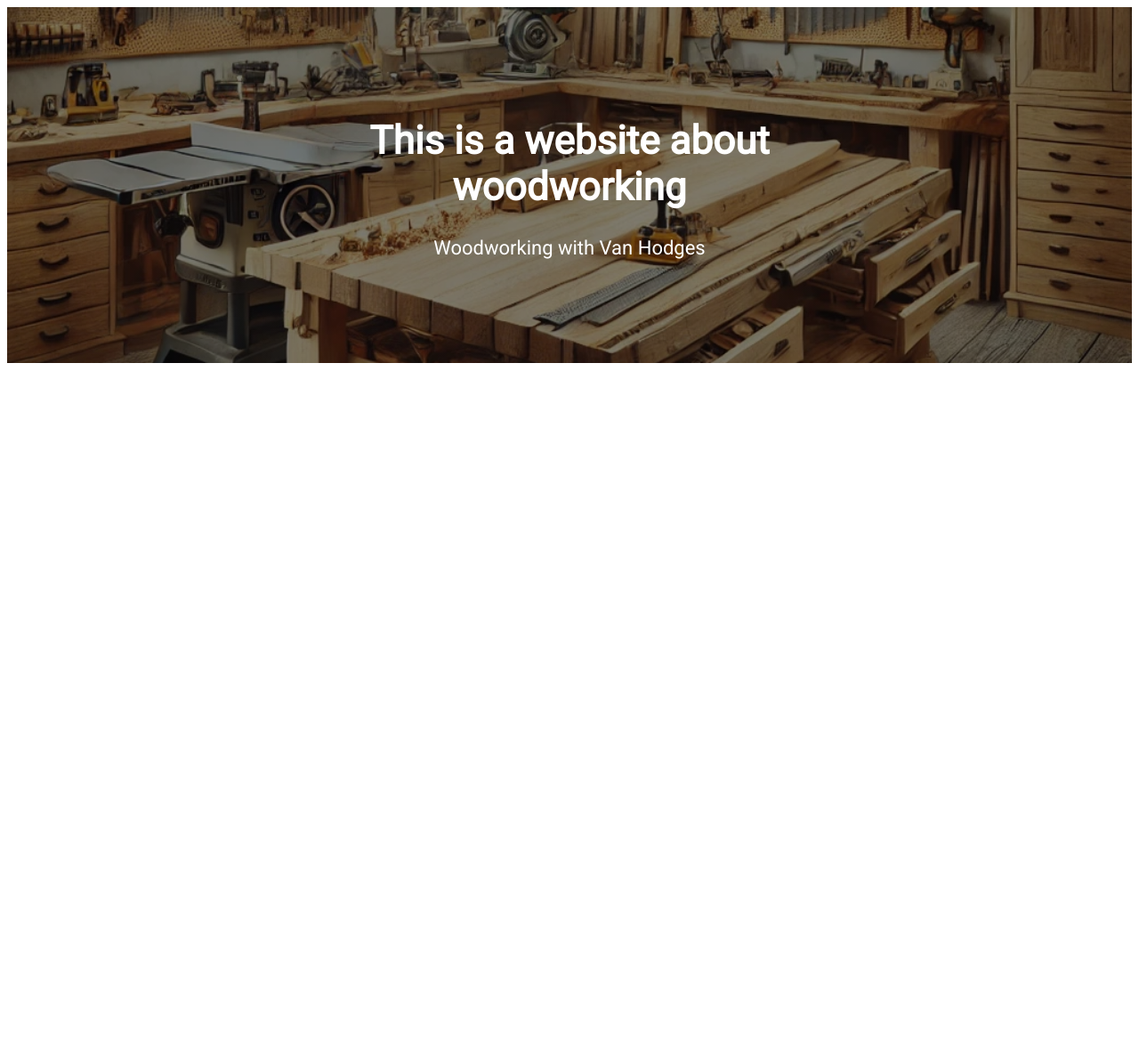
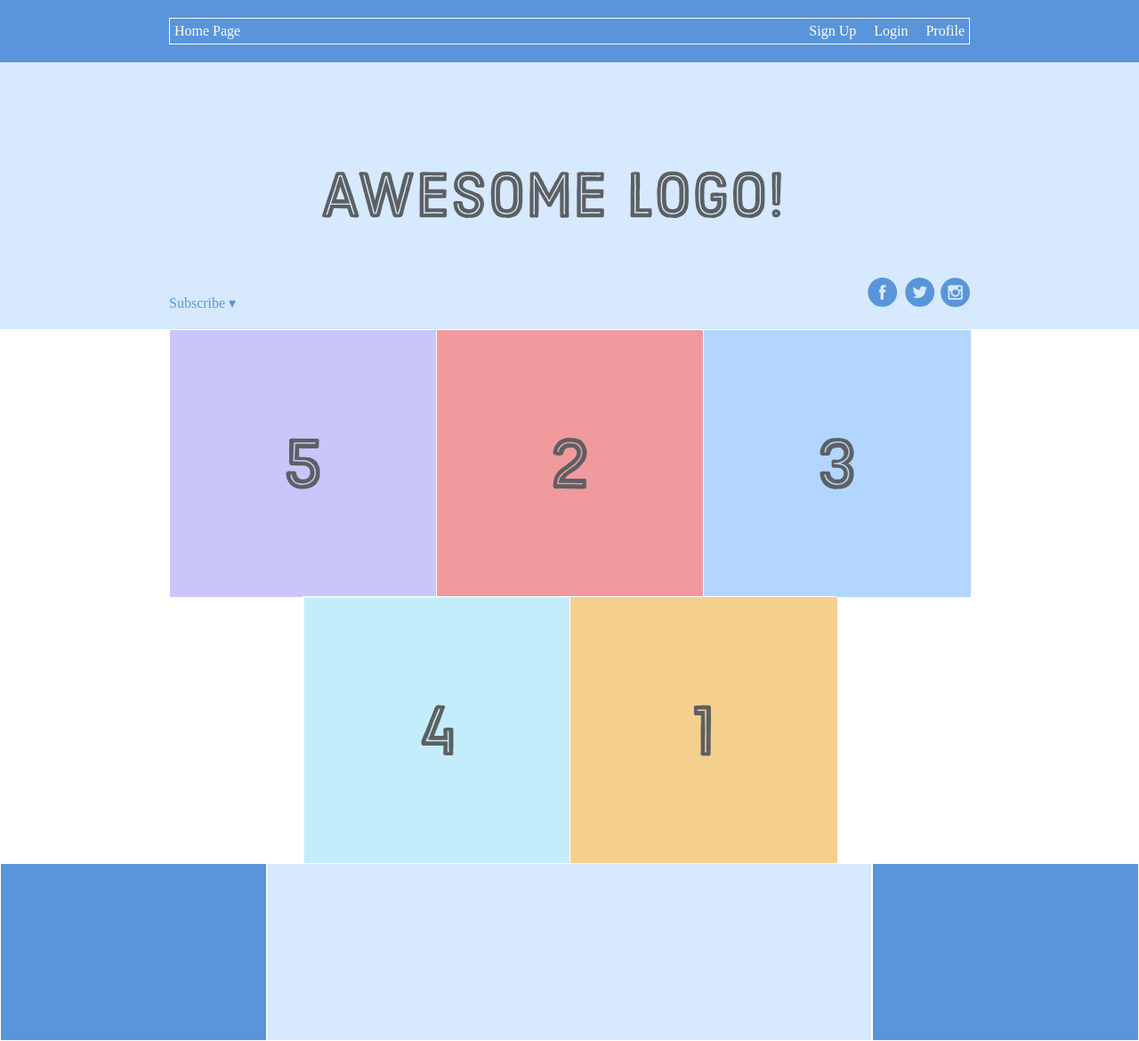
Before and after one commit to vhodgesosu/landing-page, a plain HTML site: page index.html in a window 1280 px wide. Shown: the whole page at 89% size. Before the commit the page ends 808 px from the top, so only its background shows below. Drawn offline with Linux system fonts and the light colour scheme.

Commit message:
Learning flexbox

```diff
--- a/index.html
+++ b/index.html
@@ -8,11 +8,44 @@
     <title>Landing Page</title>
 </head>
 <body>
-    <div class="hero-image">
-        <div class="hero-text">
-            <h1 class="hero-header">This is a website about woodworking</h1>
-            <p>Woodworking with Van Hodges</p>
+    <div class='menu-container'>
+      <div class='menu'>
+        <div class='logo'>Home Page</div>
+        <div class='signup'>Sign Up</div>
+        <div class='login'>Login</div>
+        <div class='profile'>Profile</div>
+      </div>
+    </div>
+    <div class='header-container'>
+        <div class='header'>
+            <div class='subscribe'>Subscribe &#9662;</div>
+            <div class='logo'><img src='images/awesome-logo.svg'/></div>
+            <div class='social'><img src='images/social-icons.svg'/></div>
         </div>
+    </div>
+    <div class='photo-grid-container'>
+        <div class='photo-grid'>
+            <div class='photo-grid-item first-item'>
+                <img src='images/one.svg'/>
+            </div>
+            <div class='photo-grid-item'>
+                <img src='images/two.svg'/>
+            </div>
+            <div class='photo-grid-item'>
+                <img src='images/three.svg'/>
+            </div>
+            <div class='photo-grid-item'>
+                <img src='images/four.svg'/>
+            </div>
+            <div class='photo-grid-item last-item'>
+                <img src='images/five.svg'/>
+            </div>
+        </div>
+    </div>
+    <div class='footer'>
+        <div class='footer-item footer-one'></div>
+        <div class='footer-item footer-two'></div>
+        <div class='footer-item footer-three'></div>
     </div>
 </body>
 </html>
--- a/styles.css
+++ b/styles.css
@@ -1,22 +1,97 @@
-body, html {
-    height: 100%;
-    font-family: 'Roboto';font-size: 22px;
+* {
+  margin: 0;
+  padding: 0;
+  box-sizing: border-box;
 }
 
-.hero-image {
-    background-image: linear-gradient(rgba(0, 0, 0, 0.5), rgba(0, 0, 0, 0.5)), url("images/shop.webp");
-    height: 50%;
-    background-position: center;
-    background-repeat: no-repeat;
-    background-size: cover;
-    position: relative;
+.menu-container {
+  color: #fff;
+  background-color: #5995DA;  /* Blue */
+  padding: 20px 0;
+  display: flex;
+  justify-content: center;
 }
 
-.hero-text {
-  position: absolute;
-  top: 50%;
-  left: 50%;
-  transform: translate(-50%, -50%);
-  color: white;
-  text-align: center;
+.menu {
+  border: 1px solid #fff;
+  width: 900px;
+  display: flex;
+  justify-content: space-between;
+  padding: 5px 5px;
 }
+
+.signup {
+  margin-left: auto;
+}
+
+.login, .profile {
+  margin-left: 20px;
+}
+
+.header-container {
+  color: #5995DA;
+  background-color: #D6E9FE;
+  display: flex;
+  justify-content: center;
+}
+
+.header {
+  width: 900px;
+  height: 300px;
+  display: flex;
+  justify-content: space-between;
+  align-items: center;
+}
+
+.photo-grid-container {
+  display: flex;
+  justify-content: center;
+}
+
+.photo-grid {
+  width: 900px;
+  display: flex;
+  justify-content: center;
+  align-items: center;
+  flex-wrap: wrap;
+  flex-direction: row;
+}
+
+.photo-grid-item {
+  border: 1px solid #fff;
+  width: 300px;
+  height: 300px;
+}
+
+.first-item {
+  order: 1;
+}
+
+.last-item {
+  order: -1;
+}
+
+.social,
+.subscribe {
+  align-self: flex-end;
+  margin-bottom: 20px;
+}
+
+.footer {
+  display: flex;
+  justify-content: space-between;
+}
+
+.footer-item {
+  border: 1px solid #fff;
+  background-color: #D6E9FE;
+  height: 200px;
+  flex: 1;
+}
+
+.footer-one,
+.footer-three {
+  background-color: #5995DA;
+  flex: initial;
+  width: 300px;
+}
```
Also changed, not shown: images/awesome-logo.svg (added), images/five.svg (added), images/four.svg (added), images/one.svg (added), images/social-icons.svg (added), images/three.svg (added), images/two.svg (added).
